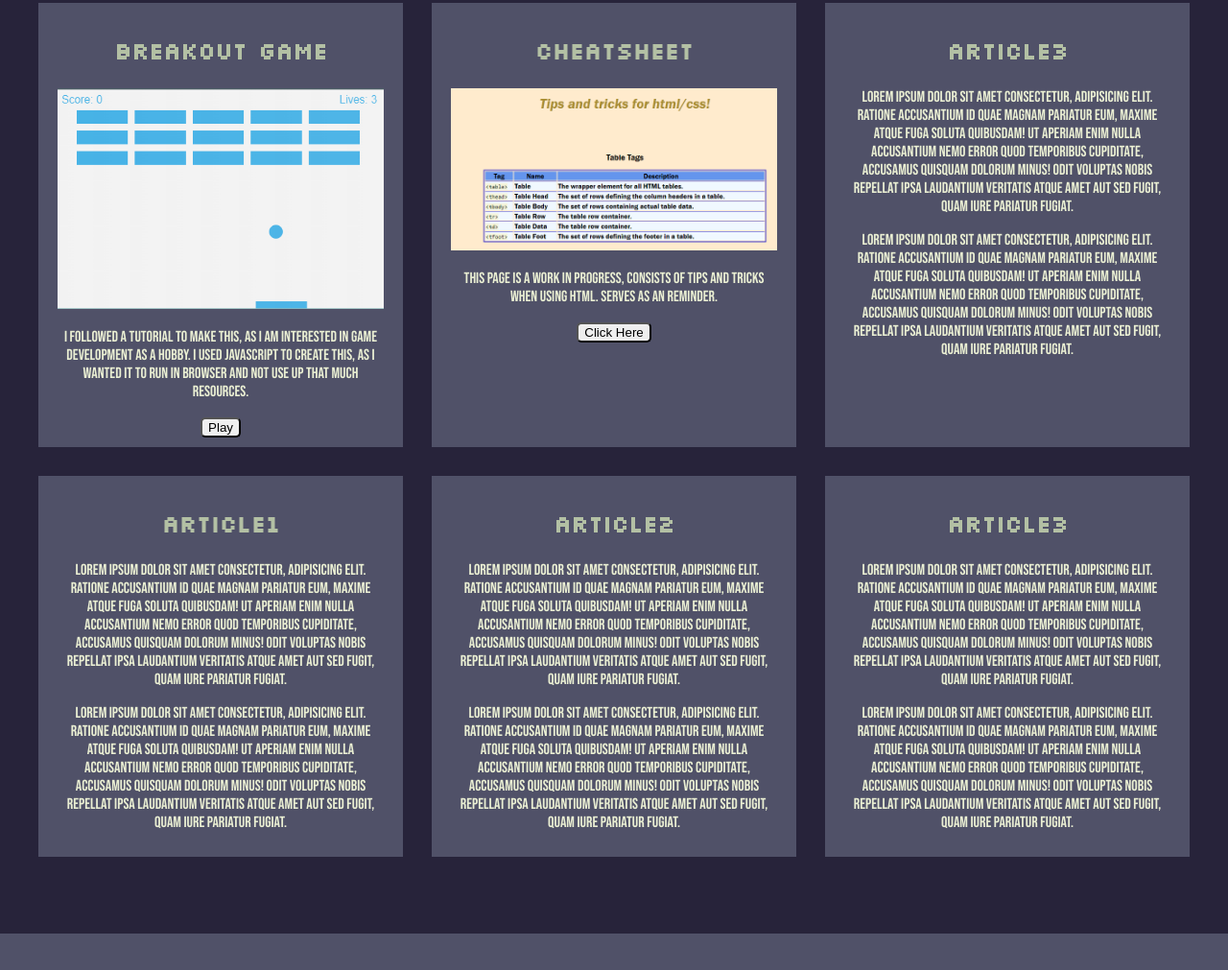
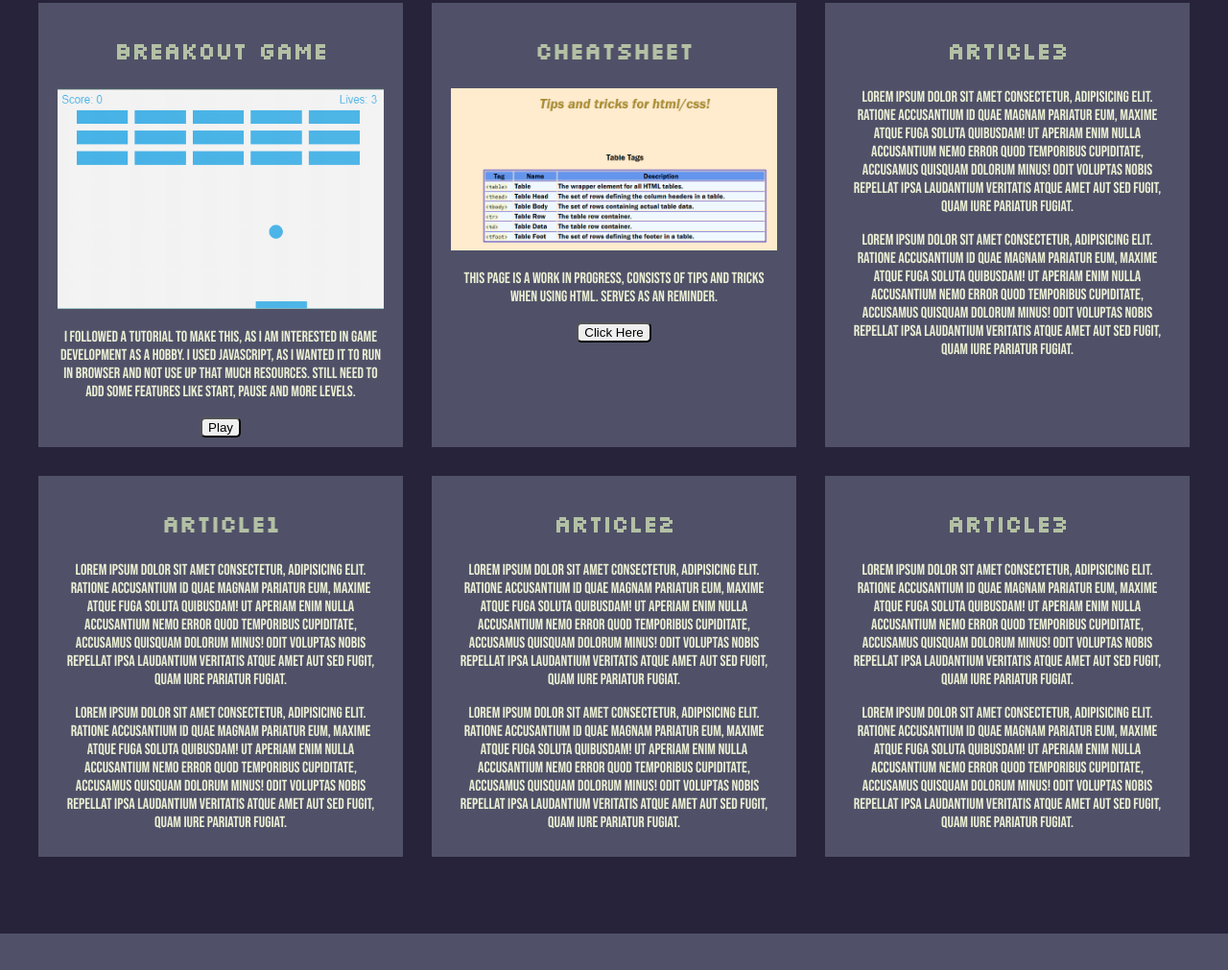
Before and after one commit to CorneNapier/Portfolio, a plain HTML site: page Portfolio/index.html in a window 1280 px wide. Shown: the part 840-1851 px from the top of the page at 96% size. Drawn offline with Linux system fonts and the light colour scheme.

Commit message:
added some more text

```diff
--- a/Portfolio/index.html
+++ b/Portfolio/index.html
@@ -47,7 +47,7 @@
         <article class="card">
             <h3>Breakout Game</h3>
             <img src="/GameDev Canvas/Breakout game.png" alt="image of breakout game">
-            <p>I followed a tutorial to make this, as I am interested in game development as a hobby. I used javascript to create this, as i wanted it to run in browser and not use up that much resources.</p>
+            <p>I followed a tutorial to make this, as I am interested in game development as a hobby. I used javascript, as i wanted it to run in browser and not use up that much resources. Still need to add some features like start, pause and more levels.</p>
             <a href="/GameDev Canvas/index.html"><button type="button">Play</button></a>
         </article>
 
```
